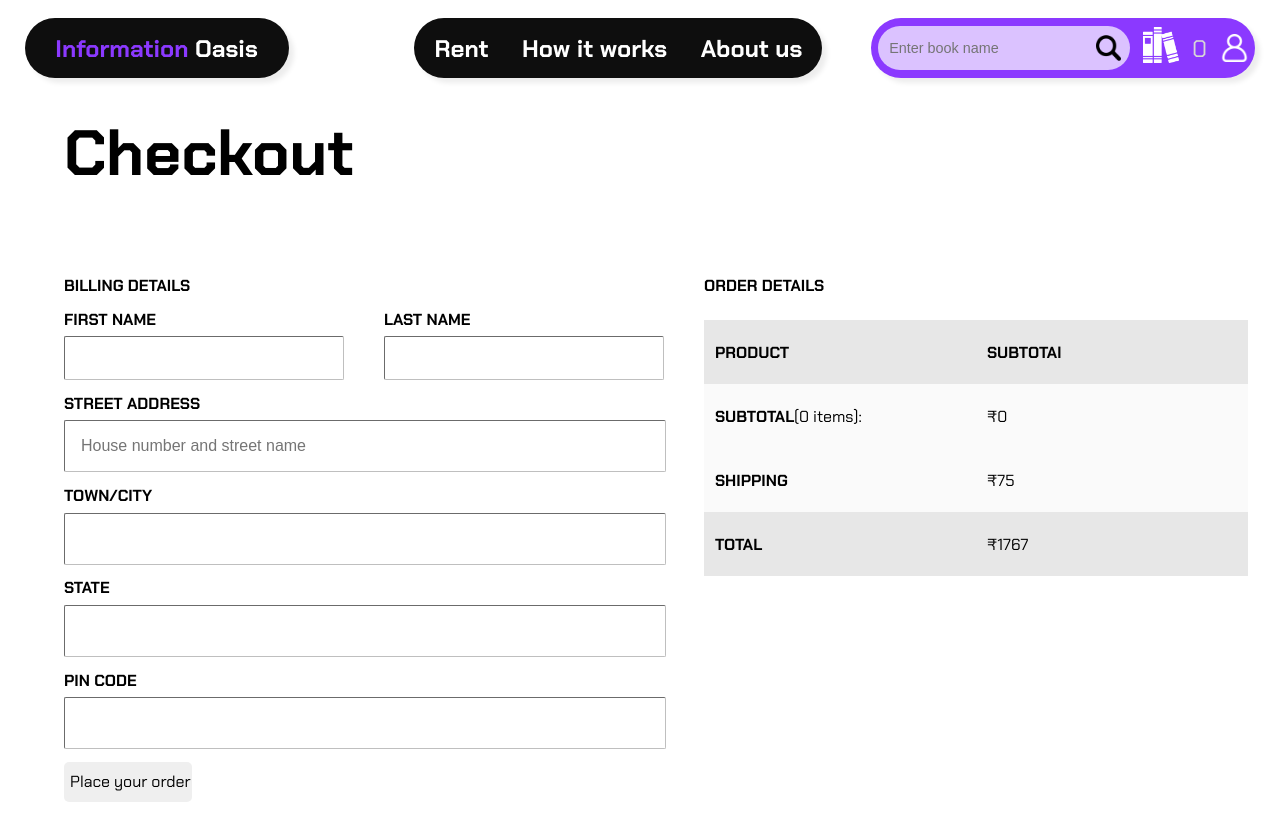
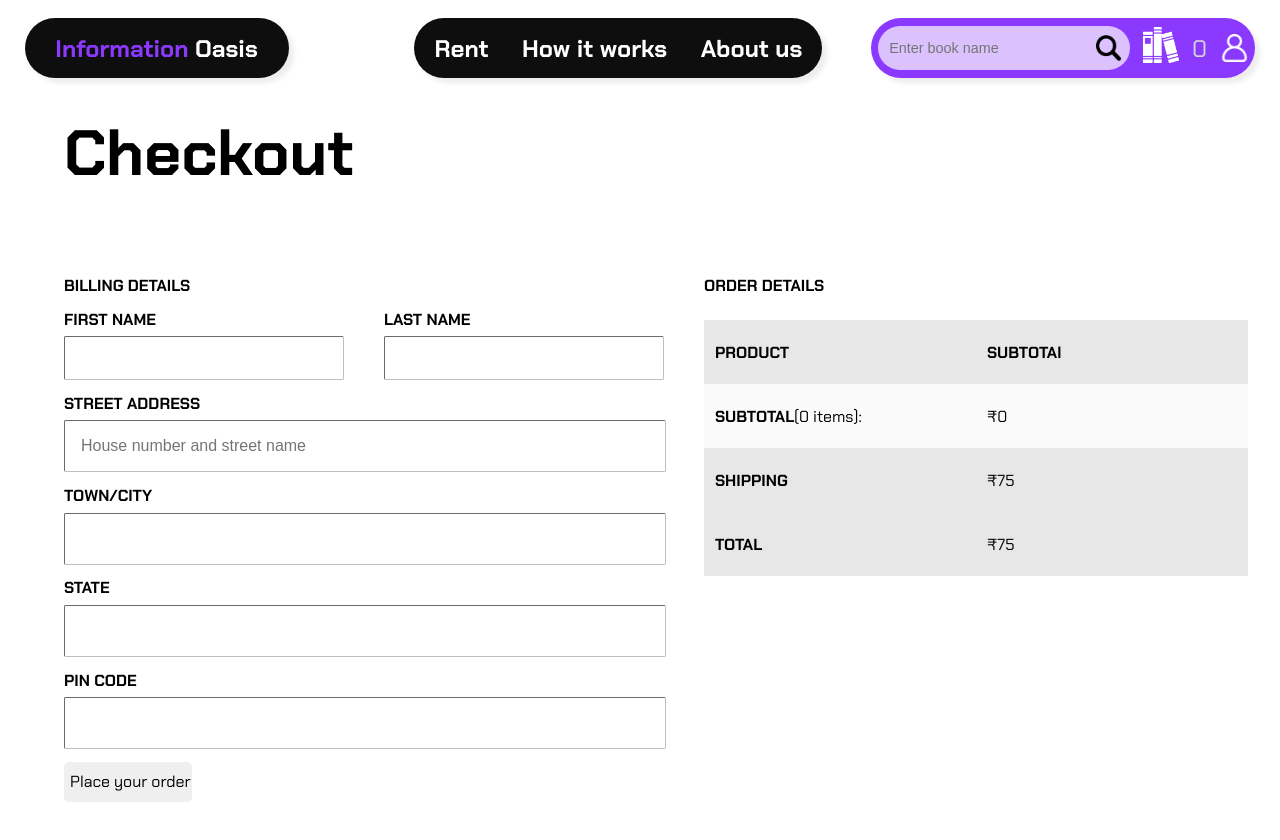
Before and after one commit to rohithc123/library, a React (Create React App) app: page /checkout in a window 1280 px wide. Shown: the top 840 px of the page. Built offline with nearby package versions, Linux system fonts and the light colour scheme.

Commit message:
Calculating total amount

```diff
--- a/src/components/Checkout.js
+++ b/src/components/Checkout.js
@@ -9,6 +9,7 @@ import icon from "../images/bookcover.jfif";
 
 function Checkout() {
   const [{ cart }, dispatch] = useStateValue();
+  const shippingcost = 75;
 
   return (
     <div className="checkout">
@@ -87,10 +88,16 @@ function Checkout() {
             </div>
           </div>
           {cart?.map((item) => (
-            <CheckoutCard title={item.title} price={item.price} image={item.cover} />
+            <CheckoutCard
+              title={item.title}
+              price={item.price}
+              image={item.cover}
+              id={item.id}
+            />
           ))}
           <CurrencyFormat
             renderText={(value) => (
+              <div>
                 <div
                   className="order-indi-section"
                   style={{ backgroundColor: "rgba(161, 161, 161,0.05)" }}
@@ -103,6 +110,7 @@ function Checkout() {
                   </div>
                   <div className="order-right-section">{value}</div>
                 </div>
+              </div>
             )}
             decimalScale={2}
             value={getCartTotal(cart)}
@@ -110,17 +118,25 @@ function Checkout() {
             thousandSeparator={true}
             prefix={"₹"}
           />
-          <div
-            className="order-indi-section"
-            style={{ backgroundColor: "rgba(161, 161, 161,0.05)" }}
-          >
+          <div className="order-indi-section">
             <div className="order-left-section">SHIPPING</div>
-            <div className="order-right-section">&#8377;75</div>
+            <div className="order-right-section">&#8377;{shippingcost}</div>
           </div>
+          <CurrencyFormat
+            renderText={(value) => (
+              <div>
                 <div className="order-indi-section">
                   <div className="order-left-section">TOTAL</div>
-            <div className="order-right-section">&#8377;1767</div>
+                  <div className="order-right-section">{value}</div>
                 </div>
+              </div>
+            )}
+            decimalScale={2}
+            value={getCartTotal(cart)+75}
+            displayType={"text"}
+            thousandSeparator={true}
+            prefix={"₹"}
+          />
         </div>
       </div>
     </div>
```
Lines whose indentation alone changed are shown as unchanged.
